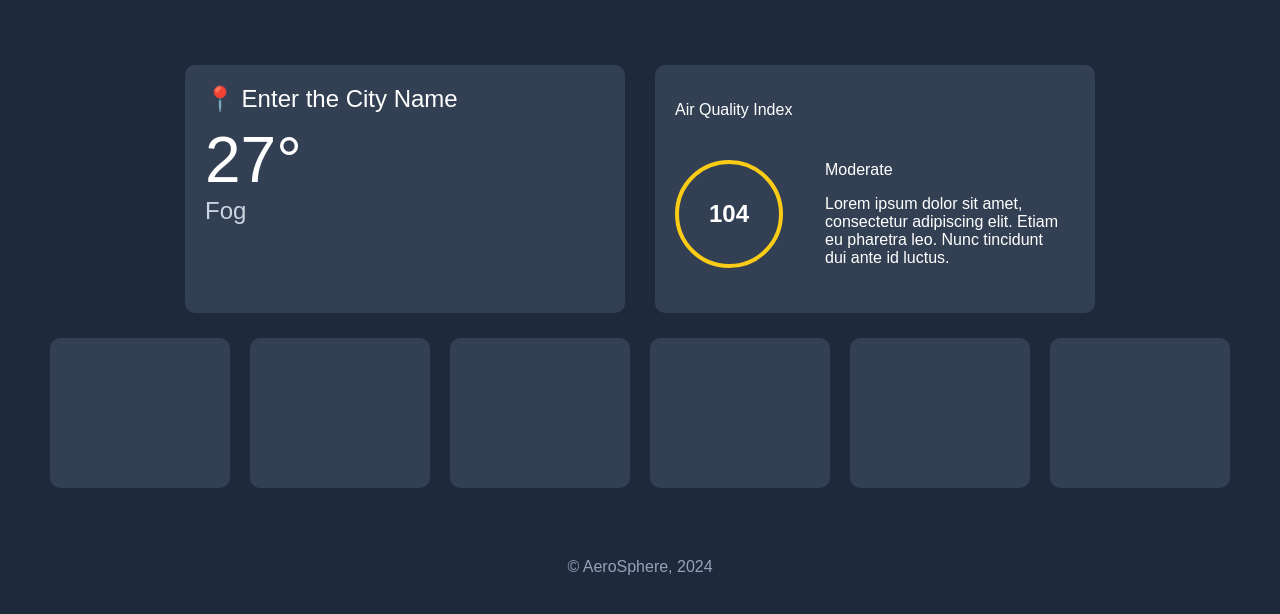
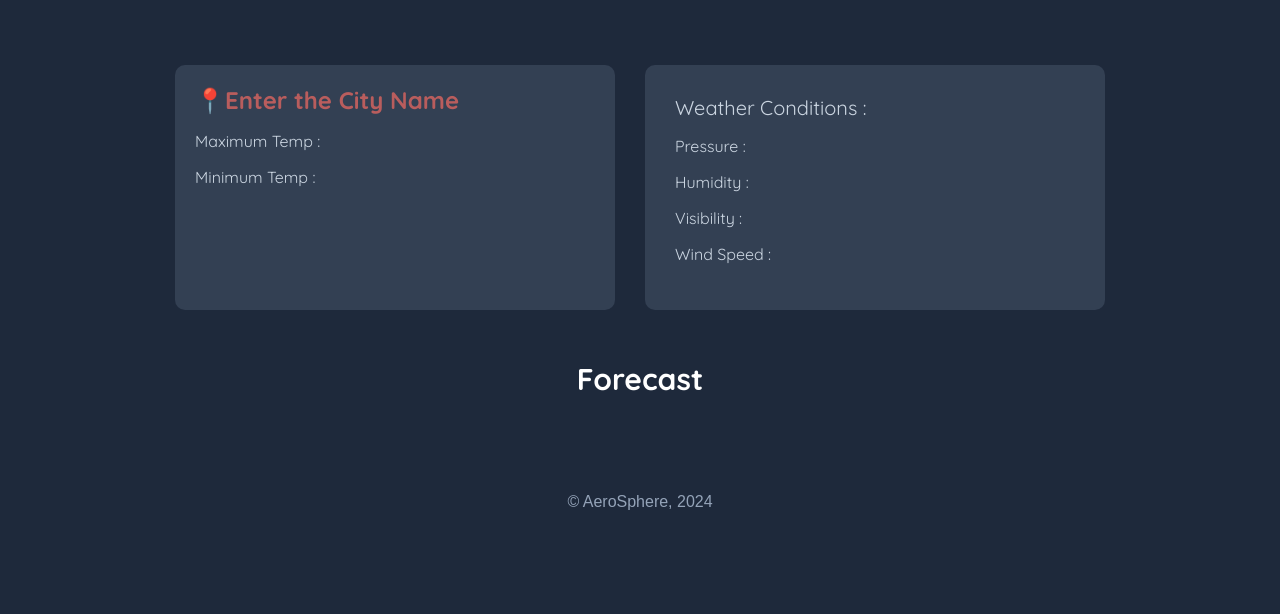
Before and after one commit to coderanik/Weather-, a Node server app: page / in a window 1280 px wide. Shown: the part 80-694 px from the top of the page. Run offline with Node 20, Linux system fonts and the light colour scheme.

Commit message:
Updated the server

```diff
--- a/public/styles/style.css
+++ b/public/styles/style.css
@@ -78,6 +78,7 @@ header {
     flex-direction: column;
     justify-content: center;
     gap: 10px;
+
 }
 #box1{
     display: flex;
@@ -93,63 +94,74 @@ header {
     width: 400px;
     margin: 15px;
 }
-.air-quality-card{
+.other-details-card{
     background-color: rgba(100, 116, 139, 0.3);
     border-radius: 10px;
-    padding: 20px;
+    padding: 30px;
     margin-bottom: 20px;
     width: 400px;
     margin: 15px;
-}
-
-.air-quality-card > h2 {
-    padding: 0;
+    font-family: "Quicksand", sans-serif;
+    font-optical-sizing: auto;
+    font-weight: 400;
+    color: #cbd5e1;
 }
 .location {
     font-size: 24px;
     margin-bottom: 10px;
+    color: #b95d5d;
+    font-family: "Quicksand", sans-serif;
+    font-optical-sizing: auto;
+    font-weight: 500;
 }
 .temperature {
     font-size: 64px;
     font-weight: 300;
 }
 .condition {
-    font-size: 24px;
+    font-size: 20px;
+}
+.textedit{
+    font-family: "Quicksand", sans-serif;
+    font-optical-sizing: auto;
+    font-weight: 400;
     color: #cbd5e1;
 }
-.air-quality-card h2 {
-    margin-top: 0;
-}
-.air-quality-content {
+#box2{
     display: flex;
-    justify-content: space-between;
+    flex-direction: column;
+    justify-content: center;
     align-items: center;
 }
-.air-quality-index {
-    width: 100px;
-    height: 100px;
-    border: 4px solid #facc15;
-    border-radius: 80%;
-    display: flex;
-    justify-content: center;
-    align-items: center;
-    font-size: 24px;
-    font-weight: bold;
-}
-.air-quality-description {
-    max-width: 60%;
-    padding: 10px;
+#box2 h2{
+    font-family: "Quicksand", sans-serif;
+    font-optical-sizing: auto;
+    font-weight: 700;
+    font-size: 30px;
 }
 .forecast-grid {
     display: grid;
-    grid-template-columns: repeat(6, 1fr);
-    gap: 20px;
+    grid-template-columns: repeat(5, 1fr);
+    gap: 30px;
+    text-align: center;
+    align-content: center;
+    font-family: "Quicksand", sans-serif;
+    font-optical-sizing: auto;
+    font-weight: 400;
+    color: #cbd5e1;
+}
+.forecast-date h3 {
+    text-align: center;
+    color: rgb(182, 100, 100);
 }
 .forecast-item {
     background-color: rgba(100, 116, 139, 0.3);
     border-radius: 10px;
-    height: 150px;
+    height: 210px;
+    width: 200px;
+
 }
+
 footer {
     text-align: center;
     padding: 20px 0;
@@ -161,12 +173,25 @@ footer {
     }
 }
 @media (max-width: 480px) {
+    .content{
+        padding: 10px;
+    }
     .forecast-grid {
         grid-template-columns: repeat(2, 1fr);
+        padding: 10px;
+        gap: 10px;
     }
     #box1{
         display: flex;
         flex-direction: column;
+        padding-left: 10px;
+    }
+    #box2{
+        padding: 10px;
+        padding-left: 20px;
+    }
+    .forecast-date{
+        text-align: center;
     }
     .weather-card , .air-quality-card{
         width: 250px;
--- a/server.js
+++ b/server.js
@@ -2,109 +2,137 @@ import express from "express";
 import axios from "axios";
 import bodyParser from "body-parser";
 
-const app =express();
+const app = express();
 const port = 3000;
-const API_key = "68ecdccb80f5987ade3617f6645c0214"
+const API_key = "68ecdccb80f5987ade3617f6645c0214";
+const API_link_location = "http://api.openweathermap.org/geo/1.0/direct";
+const API_link_weather = "https://api.openweathermap.org/data/2.5/weather";
+const API_link_forecast = "https://api.openweathermap.org/data/2.5/forecast";
 
+// Middleware setup
 app.use(express.static("public"));
-app.use(bodyParser.urlencoded({extended : true}));
+app.use(bodyParser.urlencoded({ extended: true }));
 
-app.get("/",(req,res) =>{
-    res.render("index.ejs",{
-        location : "Enter the City Name",
-        currentTemp : "",
+// Render the homepage
+app.get("/", (req, res) => {
+  res.render("index.ejs", {
+    location: "Enter the City Name",
+    temp: "",
+    condition: "",
+    maxTemp: "",
+    minTemp: "",
+    pressure: "",
+    humidity: "",
+    visibility: "",
+    windspeed: "",
+    forecastData: [], // Pass an empty array by default
+  });
+});
 
+// Handle search requests
+app.post("/search", async (req, res) => {
+  const { placedetails: place } = req.body;
+  if (!place) {
+    return res.render("index.ejs", {
+      location: "Please provide your location ?",
+      temp: "",
+      condition: "",
+      forecastData: [], // Pass an empty array in case of no input
+    });
+  }
 
+  try {
+    // Fetch location data
+    const locationResponse = await axios.get(API_link_location, {
+      params: {
+        q: place,
+        appid: API_key,
+      },
+    });
+    const locationData = locationResponse.data;
+    const latitude = locationData[0].lat;
+    const longitude = locationData[0].lon;
+    const locationName = locationData[0].name;
 
-    })
-})
+    // Fetch weather data
+    const weatherResponse = await axios.get(API_link_weather, {
+      params: {
+        lat: latitude,
+        lon: longitude,
+        appid: API_key,
+        units: "metric", // Display temperature in Celsius
+      },
+    });
+    const weatherData = weatherResponse.data;
 
-app.post("/search" , async (req,res) =>{
+    const temp = weatherData.main.temp;
+    const condition = weatherData.weather[0].main;
+    const maxTemp = weatherData.main.temp_max;
+    const minTemp = weatherData.main.temp_min;
+    const pressure = weatherData.main.pressure;
+    const humidity = weatherData.main.humidity;
+    const visibility = weatherData.visibility;
+    const windspeed = weatherData.wind.speed;
 
-})
+    // Fetch forecast data
+    const forecastResponse = await axios.get(API_link_forecast, {
+      params: {
+        lat: latitude,
+        lon: longitude,
+        appid: API_key,
+        units: "metric",
+      },
+    });
 
+    const forecastList = forecastResponse.data.list;
+    const organizedForecast = {};
 
+    // Organize data by date
+    forecastList.forEach((item) => {
 
-// import express, { query } from "express";
-// import axios from "axios";
-// import bodyParser from "body-parser";
+      const [date, time] = item.dt_txt.split(" ");
+      const formattedDate = date.split("-").reverse().join("-"); // Convert yyyy-mm-dd to dd/mm/yyyy
+      const formattedTime = time.slice(0, 5) + " hrs"; // Extract HH:MM and append "hrs"
 
-// const app = express();
-// const port = 3000;
-// const API_URL1 = "http://api.weatherapi.com/v1/current.json";// for forecast weather
-// const API_URL2 = "https://api.weatherstack.com/current" // for current weather
-// const apiToken1 = "d64111698a2a4b39a5f191157241211";
-// const apiToken2 = "9243dedc2ae6c3bd0cd4980f2eb78553"
+      if (!organizedForecast[formattedDate]) {
+        organizedForecast[formattedDate] = [];
+      }
+      organizedForecast[formattedDate].push({
+        time: formattedTime,
+        temp: item.main.temp,
+        feels_like: item.main.feels_like,
+        temp_min: item.main.temp_min,
+        temp_max: item.main.temp_max,
+      });
+    });
 
-// app.use(express.static("public"));
-// app.use(bodyParser.urlencoded({ extended: true }));
+    // Render the template with organized data
+    res.render("index.ejs", {
+      location: locationName,
+      temp: `${temp}°C`,
+      condition,
+      maxTemp: `${maxTemp}°C`,
+      minTemp: `${minTemp}°C`,
+      pressure: `${pressure}`,
+      humidity: `${humidity}`,
+      visibility: `${visibility}`,
+      windspeed: `${windspeed}`,
+      forecastData: organizedForecast, // Pass structured data to EJS
+    });
+  } catch (error) {
+    console.error(error.message);
+    res.render("index.ejs", {
+      location: "Error: Could not fetch weather data",
+      temp: "",
+      condition: "",
+      maxTemp: "",
+      minTemp: "",
+      forecastData: [],
+    });
+  }
+});
 
-// // Route to serve the home page
-// app.get("/", (req, res) => {
-//     res.render("index.ejs", {
-//         currenttemp: "",
-//         location: "Enter the location ",
-//         content: "" ,
-//         date : "" ,
-//         currenttime : ""
-//     });
-// });
-
-// // Route to handle form submission and fetch weather data
-// app.post("/search", async (req, res) => {
-//     const { placedetails: place } = req.body; // Extract 'place' from the form submission
-//     if (!place) {
-//         return res.render("index.ejs", {
-//             currenttemp: "",
-//             location: "",
-//             content: "Please enter a city to search for weather information.",
-//             date :"" ,
-//             currenttime :"",
-//         });
-//     }
-
-//     try {
-//         const result1= await axios.get(API_URL, {
-//             params: {
-//                 key: apiToken1,
-//                 q: place,
-//                 aqi: "yes",
-//             },
-//         });
-
-//         const result2 = await axios.get(API_URL2 , {
-//             params:{
-//                 access_key : apiToken2,
-//                 query : place,
-//             }
-//         })
-
-//         const locationName = result.data.location.name;
-//         const localdate = result.data.location.localtime;
-//         const temperature = result.data.current.temp_c;
-//         const content = result.data.current.condition.text;
-//         const currenttime = result.data.current.last_updated
-
-//         res.render("index.ejs", {
-//             location: locationName,
-//             currenttemp: temperature,
-//             date : localdate,
-//             content: content,
-//             currenttime : currenttime,
-//         });
-//     } catch (error) {
-//         const errorMessage = error.response?.data?.error?.message || "Unable to fetch weather data.";
-//         res.render("index.ejs", {
-//             currenttemp: "",
-//             location: "",
-//             date : "",
-//             content: `Error: ${errorMessage}` ,
-//             currenttime : "",
-//         });
-//     }
-// });
-
-// // Setting up the server
-// app.listen(port, () => {
-//     console.log(`Server is running on port ${port}`);
-// });
+// Setting up the server
+app.listen(port, () => {
+  console.log(`Server is running on port ${port}`);
+});
--- a/views/index.ejs
+++ b/views/index.ejs
@@ -4,7 +4,10 @@
     <meta charset="UTF-8">
     <meta name="viewport" content="width=device-width, initial-scale=1.0">
     <title>AeroSphere</title>
-    <link rel="shortcut icon" href="/assets/logo.png" type="image/x-icon">
+    <link rel="shortcut icon" href="/assets/favicon-circle.png" type="image/png">
+    <link rel="preconnect" href="https://fonts.googleapis.com">
+    <link rel="preconnect" href="https://fonts.gstatic.com" crossorigin>
+    <link href="https://fonts.googleapis.com/css2?family=Quicksand:wght@300..700&display=swap" rel="stylesheet">
     <link rel="stylesheet" type="text/css" href="/styles/style.css">
     <script src="/index.js"></script>
 </head>
@@ -17,48 +20,52 @@
             </div>
             <form action="/search" method="post">
                 <div class="search-bar">
-                    <input type="text" placeholder="Enter the city">
+                    <input type="text" placeholder="Enter the city" name="placedetails">
                 </div>
             </form>
         </header>
 
         <main class="content">
             <div id="box1">
-                <% if(location) { %>
                 <div class="weather-card">
                     <div>
-                        <div class="location">📍 <%= location %></div>
-                        <div class="temperature">27°</div>
-                        <div class="condition">Fog</div>
+                        <div class="location">📍<strong><%= location %></strong></div>
+                        <div class="temperature"><%= temp %></div>
+                        <p class="textedit">Maximum Temp : <strong><%= maxTemp %></strong> </p>
+                        <p class="textedit">Minimum Temp : <strong><%= minTemp %> </strong> </p>
                     </div>
                 </div>
-                <% } %>
-                <div class="air-quality-card">
-                    <p>Air Quality Index</p>
-                    <div class="air-quality-content">
-                        <div class="air-quality-index">104</div>
-                        <div class="air-quality-description">
-                            <p>Moderate</p>
-                            <p>Lorem ipsum dolor sit amet, consectetur adipiscing elit. Etiam eu pharetra leo. Nunc tincidunt dui ante id luctus.</p>
-                        </div>
-                    </div>
+                <div class="other-details-card">
+                    <div class="condition">Weather Conditions : <strong><%= condition %></strong></div>
+                    <p>Pressure : <strong> <%= pressure %> </strong> </p>
+                    <p>Humidity : <strong><%= humidity %></strong></p>
+                    <p>Visibility : <strong><%= visibility %></strong></p>
+                    <p>Wind Speed : <strong><%= windspeed %></strong></p>
                 </div>
             </div>
             <div id="box2">
-                <div class="forecast-grid">
-                    <div class="forecast-item"></div>
-                    <div class="forecast-item"></div>
-                    <div class="forecast-item"></div>
-                    <div class="forecast-item"></div>
-                    <div class="forecast-item"></div>
-                    <div class="forecast-item"></div>
-                </div>
+                <h2>Forecast</h2>
+                <% for (const [date, times] of Object.entries(forecastData)) { %>
+                    <div class="forecast-date">
+                        <h3><%= date %></h3>
+                        <div class="forecast-grid">
+                            <% times.forEach(item => { %>
+                                <div class="forecast-item">
+                                    <h4><strong><%= item.time %></strong></h4>
+                                    <p>Temp: <%= item.temp %>°C</p>
+                                    <p>Feels Like: <%= item.feels_like %>°C</p>
+                                    <p>Min Temp: <%= item.temp_min %>°C</p>
+                                    <p>Max Temp: <%= item.temp_max %>°C</p>
+                                </div>
+                            <% }) %>
+                        </div>
+                    </div>
+                <% } %>
             </div>
         </main>
     </div>
         <footer>
             © AeroSphere, 2024
         </footer>
-
 </body>
 </html>
```
Also changed, not shown: public/assets/favicon-circle.png (added), public/assets/logo.png (deleted).
